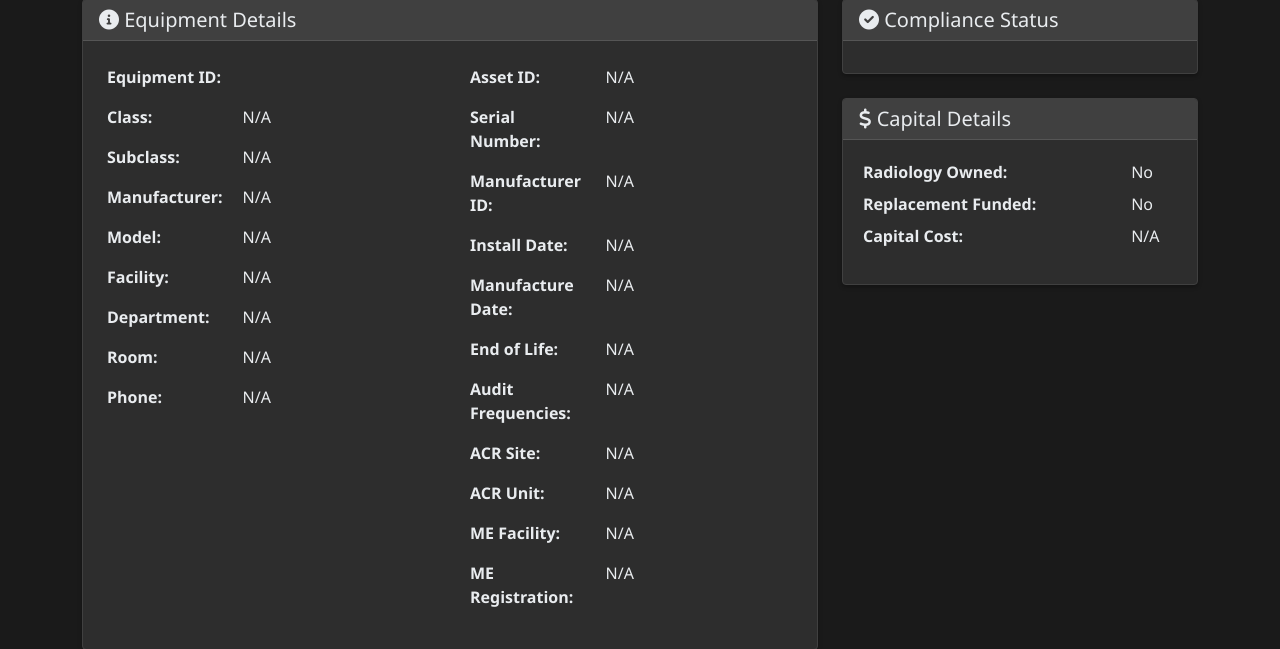
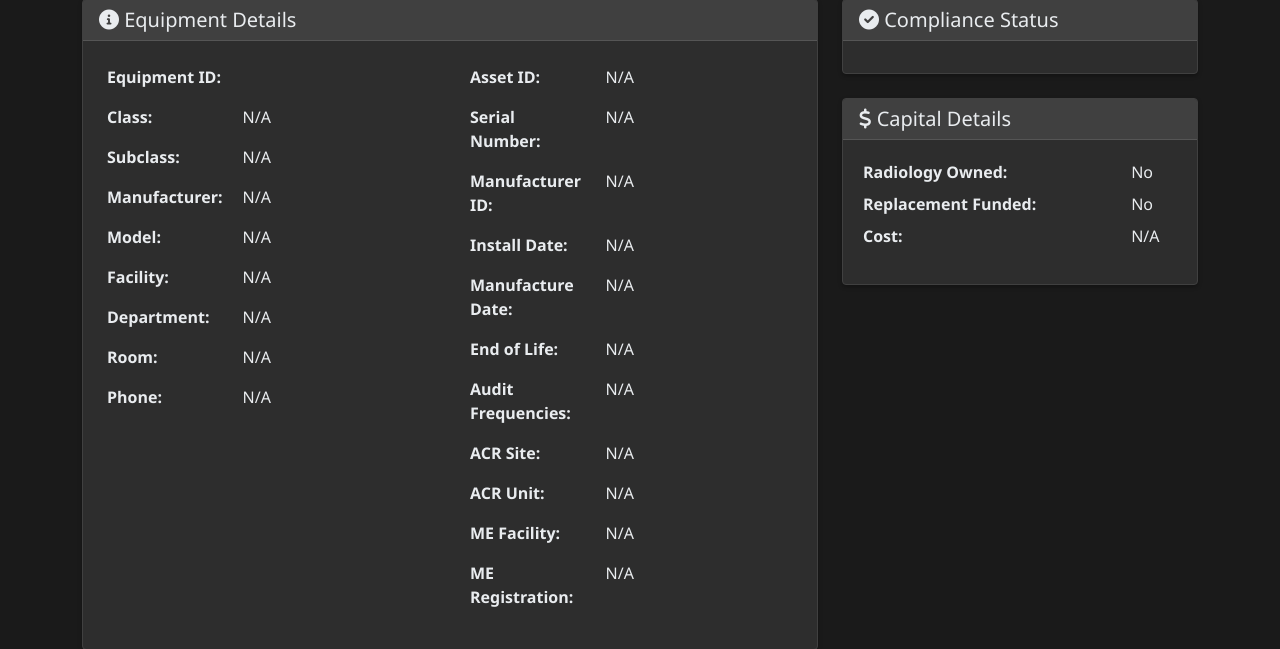
Before and after one commit to nickbevins/rems, a Python web app: template templates/equipment_detail.html in a window 1280 px wide. Shown: the part 169-818 px from the top of the page. Run offline with Jinja, Linux system fonts and the light colour scheme; the template is opened without the code that fills it, so the values that code supplies are empty.

Commit message:
Remove 'Capital' prefix from labels in capital details tile
Shortened labels to reduce vertical space and text wrapping:
- 'Capital Cost Category' → 'Cost Category'
- 'Capital Cost' → 'Cost'
- 'Capital Year' → 'Year'
- 'Capital Type' → 'Type'
- 'Capital Notes' → 'Notes'

All fields are already within the Capital Details tile, so the prefix is redundant.

🤖 Generated with [Claude Code](https://claude.com/claude-code)

Co-Authored-By: Claude <noreply@anthropic.com>

```diff
--- a/templates/equipment_detail.html
+++ b/templates/equipment_detail.html
@@ -278,12 +278,12 @@
                             {% set category = equipment.get_capital_category() %}
                             {% if category %}
                             <tr>
-                                <th>Capital Cost Category:</th>
+                                <th>Cost Category:</th>
                                 <td>{{ category.name }}</td>
                             </tr>
                             {% endif %}
                             <tr>
-                                <th>Capital Cost:</th>
+                                <th>Cost:</th>
                                 <td>
                                     {% if equipment.eq_capcst %}
                                         ${{ "{:,}".format(equipment.eq_capcst * 1000) }}
@@ -296,19 +296,19 @@
                             </tr>
                             {% if equipment.eq_capyr %}
                             <tr>
-                                <th>Capital Year:</th>
+                                <th>Year:</th>
                                 <td>{{ equipment.eq_capyr }}</td>
                             </tr>
                             {% endif %}
                             {% if equipment.eq_captype %}
                             <tr>
-                                <th>Capital Type:</th>
+                                <th>Type:</th>
                                 <td>{{ equipment.eq_captype }}</td>
                             </tr>
                             {% endif %}
                             {% if equipment.eq_capnote %}
                             <tr>
-                                <th>Capital Notes:</th>
+                                <th>Notes:</th>
                                 <td>{{ equipment.eq_capnote }}</td>
                             </tr>
                             {% endif %}
```
